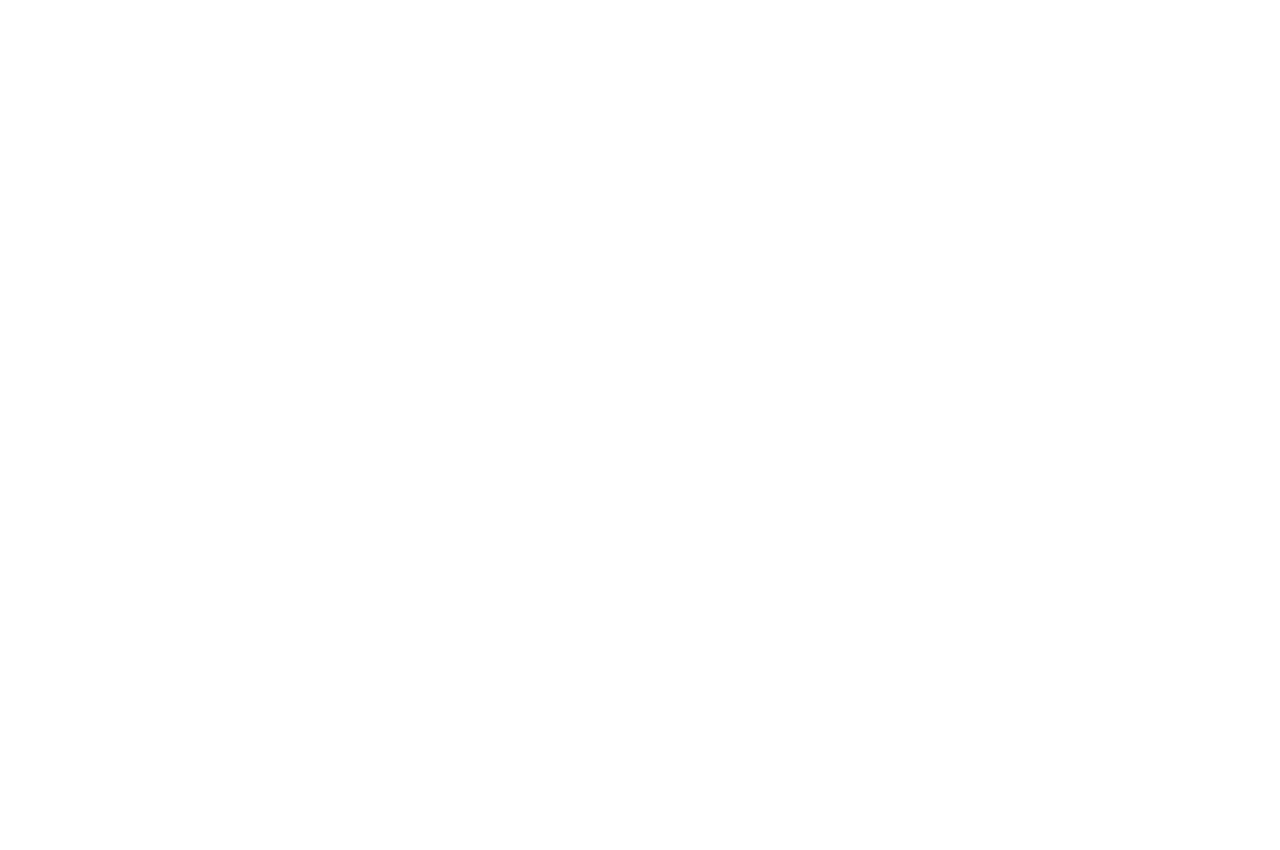
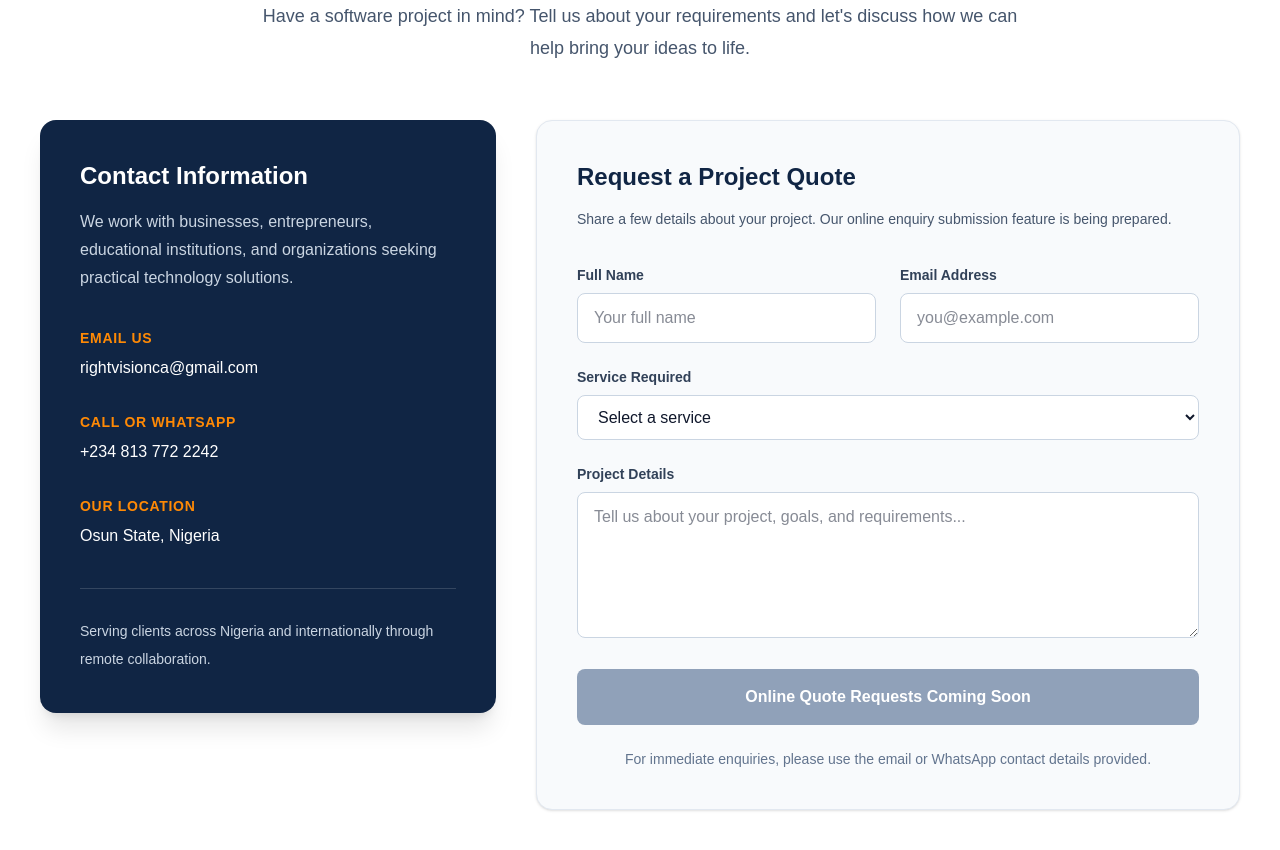
Before and after one commit to habiibullah/rightvision-technologies, a Next.js app: page / in a window 1280 px wide. Shown: the part 5900-6750 px from the top of the page. Before the commit the page ends 5692 px from the top, so only its background shows below. Built offline with nearby package versions, Linux system fonts and the light colour scheme.

Commit message:
Add contact section and quotation enquiry interface

```diff
--- a/src/app/page.tsx
+++ b/src/app/page.tsx
@@ -4,6 +4,7 @@ import ServicesSection from "@/components/home/services-section";
 import ProductsSection from "@/components/home/products-section";
 import AboutSection from "@/components/home/about-section";
 import PortfolioSection from "@/components/home/portfolio-section";
+import ContactSection from "@/components/home/contact-section";
 
 const services = [
   "Website Development",
@@ -153,6 +154,7 @@ export default function Home() {
       <ServicesSection />
       <ProductsSection />
       <PortfolioSection />
+      <ContactSection />
     </main>
   );
 }
--- /dev/null
+++ b/src/components/home/contact-section.tsx
@@ -0,0 +1,230 @@
+
+const contactDetails = [
+  {
+    title: "Email Us",
+    value: "rightvisionca@gmail.com",
+    href: "mailto:rightvisionca@gmail.com",
+  },
+  {
+    title: "Call or WhatsApp",
+    value: "+234 813 772 2242",
+    href: "https://wa.me/2348137722242",
+  },
+  {
+    title: "Our Location",
+    value: "Osun State, Nigeria",
+    href: null,
+  },
+];
+
+const services = [
+  "Website Development",
+  "Mobile App Development",
+  "Backend & API Development",
+  "Business Automation",
+  "School Technology Solutions",
+  "Other",
+];
+
+export default function ContactSection() {
+  return (
+    <section
+      id="contact"
+      className="scroll-mt-20 bg-white px-6 py-20 lg:px-10 lg:py-28"
+    >
+      <div className="mx-auto max-w-7xl">
+        <div className="mx-auto mb-14 max-w-3xl text-center">
+          <p className="mb-4 text-sm font-bold uppercase tracking-[0.2em] text-orange-600">
+            Get In Touch
+          </p>
+
+          <h2 className="text-3xl font-extrabold tracking-tight text-[#102544] sm:text-4xl">
+            Let&apos;s Build Something Great Together
+          </h2>
+
+          <p className="mt-5 text-lg leading-8 text-slate-600">
+            Have a software project in mind? Tell us about your
+            requirements and let&apos;s discuss how we can help
+            bring your ideas to life.
+          </p>
+        </div>
+
+        <div className="grid gap-10 lg:grid-cols-5">
+          {/* Contact information */}
+          <div className="lg:col-span-2">
+            <div className="rounded-2xl bg-[#102544] p-8 text-white shadow-xl sm:p-10">
+              <h3 className="text-2xl font-extrabold">
+                Contact Information
+              </h3>
+
+              <p className="mt-4 leading-7 text-slate-300">
+                We work with businesses, entrepreneurs,
+                educational institutions, and organizations
+                seeking practical technology solutions.
+              </p>
+
+              <div className="mt-9 space-y-8">
+                {contactDetails.map((detail) => (
+                  <div key={detail.title}>
+                    <h4 className="mb-2 text-sm font-bold uppercase tracking-wider text-orange-400">
+                      {detail.title}
+                    </h4>
+
+                    {detail.href ? (
+                      <a
+                        href={detail.href}
+                        className="break-words text-base font-medium text-white transition hover:text-orange-300"
+                        target={
+                          detail.href.startsWith("https")
+                            ? "_blank"
+                            : undefined
+                        }
+                        rel={
+                          detail.href.startsWith("https")
+                            ? "noopener noreferrer"
+                            : undefined
+                        }
+                      >
+                        {detail.value}
+                      </a>
+                    ) : (
+                      <p className="text-base font-medium">
+                        {detail.value}
+                      </p>
+                    )}
+                  </div>
+                ))}
+              </div>
+
+              <div className="mt-10 border-t border-white/15 pt-7">
+                <p className="text-sm leading-7 text-slate-300">
+                  Serving clients across Nigeria and
+                  internationally through remote collaboration.
+                </p>
+              </div>
+            </div>
+          </div>
+
+          {/* Quote request form */}
+          <div className="lg:col-span-3">
+            <div className="rounded-2xl border border-slate-200 bg-slate-50 p-8 shadow-sm sm:p-10">
+              <h3 className="text-2xl font-extrabold text-[#102544]">
+                Request a Project Quote
+              </h3>
+
+              <p className="mt-3 text-sm leading-7 text-slate-600">
+                Share a few details about your project.
+                Our online enquiry submission feature
+                is being prepared.
+              </p>
+
+              <form
+                className="mt-8 space-y-6"
+              >
+                <div className="grid gap-6 sm:grid-cols-2">
+                  <div>
+                    <label
+                      htmlFor="contact-name"
+                      className="mb-2 block text-sm font-semibold text-slate-700"
+                    >
+                      Full Name
+                    </label>
+
+                    <input
+                      id="contact-name"
+                      name="name"
+                      type="text"
+                      required
+                      disabled
+                      placeholder="Your full name"
+                      className="w-full rounded-lg border border-slate-300 bg-white px-4 py-3 text-slate-900 outline-none focus:border-orange-500"
+                    />
+                  </div>
+
+                  <div>
+                    <label
+                      htmlFor="contact-email"
+                      className="mb-2 block text-sm font-semibold text-slate-700"
+                    >
+                      Email Address
+                    </label>
+
+                    <input
+                      id="contact-email"
+                      name="email"
+                      type="email"
+                      required
+                      disabled
+                      placeholder="you@example.com"
+                      className="w-full rounded-lg border border-slate-300 bg-white px-4 py-3 text-slate-900 outline-none focus:border-orange-500"
+                    />
+                  </div>
+                </div>
+
+                <div>
+                  <label
+                    htmlFor="contact-service"
+                    className="mb-2 block text-sm font-semibold text-slate-700"
+                  >
+                    Service Required
+                  </label>
+
+                  <select
+                    id="contact-service"
+                    name="service"
+                    required
+                    disabled
+                    defaultValue=""
+                    className="w-full rounded-lg border border-slate-300 bg-white px-4 py-3 text-slate-900 outline-none focus:border-orange-500"
+                  >
+                    <option value="" disabled>
+                      Select a service
+                    </option>
+
+                    {services.map((service) => (
+                      <option key={service} value={service}>
+                        {service}
+                      </option>
+                    ))}
+                  </select>
+                </div>
+
+                <div>
+                  <label
+                    htmlFor="contact-message"
+                    className="mb-2 block text-sm font-semibold text-slate-700"
+                  >
+                    Project Details
+                  </label>
+
+                  <textarea
+                    id="contact-message"
+                    name="message"
+                    rows={5}
+                    required
+                    disabled
+                    placeholder="Tell us about your project, goals, and requirements..."
+                    className="w-full resize-y rounded-lg border border-slate-300 bg-white px-4 py-3 text-slate-900 outline-none focus:border-orange-500"
+                  />
+                </div>
+
+                <button
+                  type="submit"
+                  disabled
+                  className="w-full cursor-not-allowed rounded-lg bg-slate-400 px-6 py-4 font-bold text-white"
+                >
+                  Online Quote Requests Coming Soon
+                </button>
+
+                <p className="text-center text-sm text-slate-500">
+                  For immediate enquiries, please use the
+                  email or WhatsApp contact details provided.
+                </p>
+              </form>
+            </div>
+          </div>
+        </div>
+      </div>
+    </section>
+  );
+}
```
